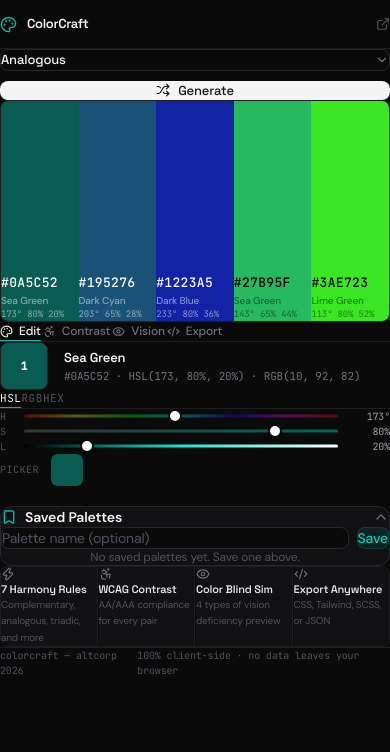
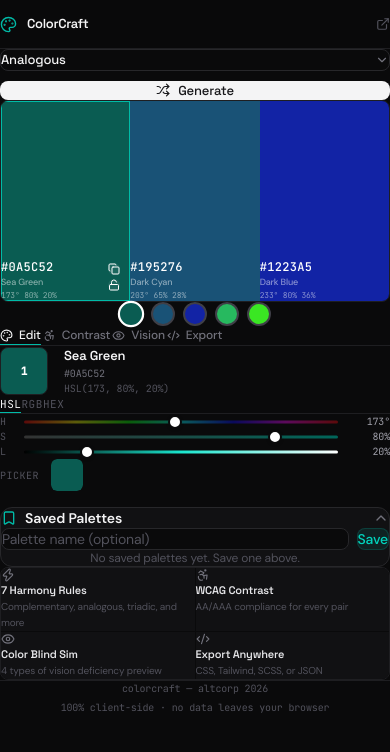
Before and after one commit to WarriorSushi/colorcraft, a Next.js app: page / in a window 390 px wide. Shown: the top 752 px of the page. Built offline with nearby package versions, Linux system fonts and the light colour scheme.

Commit message:
fix: mobile responsive — safe padding, scrollable palette, wrapping features, 2-col on small screens

```diff
--- a/src/app/page.tsx
+++ b/src/app/page.tsx
@@ -75,15 +75,15 @@
 
   return (
     <div className="min-h-screen bg-[#0a0a0b]">
-      {/* Compact header — tool-like, not website-like */}
+      {/* Header — safe padding on all screens */}
       <header className="border-b border-[#1e1e21] sticky top-0 z-40 bg-[#0a0a0b]/95 backdrop-blur-sm">
-        <div className="max-w-[1400px] mx-auto px-5 h-12 flex items-center justify-between">
+        <div className="max-w-[1400px] mx-auto px-4 sm:px-6 lg:px-8 h-12 flex items-center justify-between">
           <div className="flex items-center gap-2.5">
             <Palette size={17} className="text-teal-500" />
             <span className="text-[13px] font-display font-semibold text-zinc-100 tracking-tight">ColorCraft</span>
             <span className="text-[10px] text-zinc-600 font-mono ml-1 hidden sm:inline">v1.0</span>
           </div>
-          <div className="flex items-center gap-4">
+          <div className="flex items-center gap-3">
             <span className="hidden md:flex items-center gap-1 text-[10px] text-zinc-600 font-mono">
               <kbd className="bg-zinc-800/60 px-1.5 py-0.5 rounded text-zinc-500 border border-zinc-800">Space</kbd>
               regenerate
@@ -99,22 +99,22 @@
         </div>
       </header>
 
-      <main className="max-w-[1400px] mx-auto px-5 py-5 space-y-5">
-        {/* Controls — tight, tool-bar feel */}
+      <main className="max-w-[1400px] mx-auto px-4 sm:px-6 lg:px-8 py-4 sm:py-5 space-y-4 sm:space-y-5">
+        {/* Controls */}
         <div className="flex flex-col sm:flex-row gap-2.5">
           <div className="flex-1">
             <HarmonySelector value={harmony} onChange={handleHarmonyChange} />
           </div>
           <button
             onClick={regenerate}
-            className="flex items-center justify-center gap-2 bg-zinc-100 hover:bg-white text-zinc-900 font-medium font-display rounded-lg px-5 py-2 text-[13px] transition-all active:scale-[0.98]"
+            className="flex items-center justify-center gap-2 bg-zinc-100 hover:bg-white text-zinc-900 font-medium font-display rounded-lg px-5 py-2.5 sm:py-2 text-[13px] transition-all active:scale-[0.98]"
           >
             <Shuffle size={14} />
             Generate
           </button>
         </div>
 
-        {/* THE PALETTE — this is the hero, tall and dominant */}
+        {/* THE PALETTE — responsive: horizontal scroll on mobile, grid on desktop */}
         <PaletteBar
           colors={colors}
           locked={locked}
@@ -125,15 +125,15 @@
           selectedIndex={selectedIndex}
         />
 
-        {/* Tab bar — compact, left-aligned */}
-        <div className="flex items-center gap-0.5 border-b border-[#1e1e21]">
+        {/* Tab bar — scrollable on mobile */}
+        <div className="flex items-center gap-0.5 border-b border-[#1e1e21] overflow-x-auto -mx-4 px-4 sm:mx-0 sm:px-0">
           {TABS.map(tab => {
             const Icon = tab.icon;
             return (
               <button
                 key={tab.id}
                 onClick={() => setActiveTab(tab.id)}
-                className={`flex items-center gap-1.5 px-3.5 py-2.5 text-[12px] font-medium transition-colors border-b-[1.5px] -mb-px ${
+                className={`flex items-center gap-1.5 px-3 sm:px-3.5 py-2.5 text-[12px] font-medium transition-colors border-b-[1.5px] -mb-px whitespace-nowrap ${
                   activeTab === tab.id
                     ? 'border-teal-500 text-zinc-100'
                     : 'border-transparent text-zinc-500 hover:text-zinc-300'
@@ -146,8 +146,8 @@
           })}
         </div>
 
-        {/* Content — asymmetric 2/3 + 1/3 layout */}
-        <div className="grid lg:grid-cols-[1fr_320px] gap-5">
+        {/* Content — stacks on mobile, side-by-side on desktop */}
+        <div className="grid lg:grid-cols-[1fr_320px] gap-4 sm:gap-5">
           <div>
             {activeTab === 'editor' && (
               <ColorEditor
@@ -169,8 +169,8 @@
           </div>
         </div>
 
-        {/* Feature strip — horizontal, dense, not a card grid */}
-        <div className="flex items-stretch gap-px mt-6 rounded-lg overflow-hidden border border-[#1e1e21]">
+        {/* Feature strip — stacks on mobile, horizontal on desktop */}
+        <div className="grid grid-cols-2 sm:grid-cols-4 gap-px mt-4 sm:mt-6 rounded-lg overflow-hidden border border-[#1e1e21]">
           {[
             { icon: Zap, title: '7 Harmony Rules', desc: 'Complementary, analogous, triadic, and more' },
             { icon: Accessibility, title: 'WCAG Contrast', desc: 'AA/AAA compliance for every pair' },
@@ -179,8 +179,8 @@
           ].map((f, i) => {
             const Icon = f.icon;
             return (
-              <div key={i} className="flex-1 bg-[#111113] px-4 py-3.5 border-r border-[#1e1e21] last:border-r-0">
-                <Icon size={14} className="text-zinc-500 mb-2" />
+              <div key={i} className="bg-[#111113] px-3.5 sm:px-4 py-3 sm:py-3.5">
+                <Icon size={14} className="text-zinc-500 mb-1.5 sm:mb-2" />
                 <h3 className="text-[11px] font-display font-semibold text-zinc-200 mb-0.5">{f.title}</h3>
                 <p className="text-[10px] text-zinc-600 leading-relaxed">{f.desc}</p>
               </div>
@@ -189,9 +189,9 @@
         </div>
       </main>
 
-      {/* Minimal footer */}
-      <footer className="border-t border-[#1e1e21] mt-8">
-        <div className="max-w-[1400px] mx-auto px-5 py-4 flex items-center justify-between text-[10px] text-zinc-600 font-mono">
+      {/* Footer — wraps on mobile */}
+      <footer className="border-t border-[#1e1e21] mt-6 sm:mt-8">
+        <div className="max-w-[1400px] mx-auto px-4 sm:px-6 lg:px-8 py-4 flex flex-col sm:flex-row items-center justify-between gap-1 text-[10px] text-zinc-600 font-mono">
           <span>colorcraft — altcorp 2026</span>
           <span>100% client-side · no data leaves your browser</span>
         </div>
--- a/src/components/ColorEditor.tsx
+++ b/src/components/ColorEditor.tsx
@@ -43,7 +43,11 @@
         </div>
         <div>
           <div className="text-[13px] font-display font-semibold text-zinc-100">{name}</div>
-          <div className="text-[11px] font-mono text-zinc-500">{color.toUpperCase()} · HSL({hsl.h}, {hsl.s}%, {hsl.l}%) · RGB({rgb.r}, {rgb.g}, {rgb.b})</div>
+          <div className="text-[10px] sm:text-[11px] font-mono text-zinc-500 break-all sm:break-normal">
+            <span>{color.toUpperCase()}</span>
+            <span className="hidden sm:inline"> · HSL({hsl.h}, {hsl.s}%, {hsl.l}%) · RGB({rgb.r}, {rgb.g}, {rgb.b})</span>
+            <span className="sm:hidden block mt-0.5 text-zinc-600">HSL({hsl.h}, {hsl.s}%, {hsl.l}%)</span>
+          </div>
         </div>
       </div>
 
--- a/src/components/ContrastChecker.tsx
+++ b/src/components/ContrastChecker.tsx
@@ -93,7 +93,7 @@
       </div>
 
       {/* Legend */}
-      <div className="flex items-center gap-4 pt-2 border-t border-zinc-800/50 text-[10px]">
+      <div className="flex flex-wrap items-center gap-2 sm:gap-4 pt-2 border-t border-zinc-800/50 text-[10px]">
         <span className="text-zinc-600">WCAG Levels:</span>
         <span style={{ color: '#22c55e' }}>AAA ≥ 7:1</span>
         <span style={{ color: '#14b8a6' }}>AA ≥ 4.5:1</span>
--- a/src/components/ExportPanel.tsx
+++ b/src/components/ExportPanel.tsx
@@ -51,14 +51,14 @@
   };
 
   return (
-    <div className="bg-[#111113] border border-zinc-800 rounded-xl p-5 space-y-4">
+    <div className="bg-[#111113] border border-zinc-800 rounded-xl p-4 sm:p-5 space-y-4">
       <h3 className="text-sm font-semibold text-zinc-100 flex items-center gap-2">
         <Code size={16} className="text-teal-500" />
         Export
       </h3>
 
       {/* Format tabs */}
-      <div className="flex gap-1 bg-[#0a0a0b] rounded-lg p-1">
+      <div className="grid grid-cols-2 sm:flex gap-1 bg-[#0a0a0b] rounded-lg p-1">
         {FORMATS.map(f => (
           <button
             key={f.value}
--- a/src/components/PaletteBar.tsx
+++ b/src/components/PaletteBar.tsx
@@ -28,87 +28,154 @@
   }, []);
 
   return (
-    <div className="grid grid-cols-5 gap-0 rounded-lg overflow-hidden border border-[#1e1e21]">
-      {colors.map((color, i) => {
+    <>
+      {/* Desktop: 5-column grid, tall swatches */}
+      <div className="hidden sm:grid grid-cols-5 gap-0 rounded-lg overflow-hidden border border-[#1e1e21]">
+        {colors.map((color, i) => (
+          <Swatch
+            key={`d-${i}`}
+            color={color}
+            index={i}
+            isSelected={i === selectedIndex}
+            isLocked={locked[i]}
+            isDragging={i === dragIndex}
+            isDragOver={i === dragOverIndex && dragIndex !== i}
+            copiedIndex={copiedIndex}
+            height="h-[280px]"
+            onSelect={() => onSelectColor(i)}
+            onCopy={() => copyColor(color, i)}
+            onToggleLock={() => onToggleLock(i)}
+            onDragStart={() => setDragIndex(i)}
+            onDragOver={() => setDragOverIndex(i)}
+            onDrop={() => {
+              if (dragIndex !== null && dragIndex !== i) onReorder(dragIndex, i);
+              setDragIndex(null); setDragOverIndex(null);
+            }}
+            onDragEnd={() => { setDragIndex(null); setDragOverIndex(null); }}
+          />
+        ))}
+      </div>
+
+      {/* Mobile: horizontal scroll strip with tappable swatches */}
+      <div className="sm:hidden flex gap-0 rounded-lg overflow-hidden border border-[#1e1e21] overflow-x-auto snap-x snap-mandatory">
+        {colors.map((color, i) => (
+          <Swatch
+            key={`m-${i}`}
+            color={color}
+            index={i}
+            isSelected={i === selectedIndex}
+            isLocked={locked[i]}
+            isDragging={false}
+            isDragOver={false}
+            copiedIndex={copiedIndex}
+            height="h-[200px]"
+            className="min-w-[33.333%] snap-center"
+            onSelect={() => onSelectColor(i)}
+            onCopy={() => copyColor(color, i)}
+            onToggleLock={() => onToggleLock(i)}
+          />
+        ))}
+      </div>
+
+      {/* Mobile: selected color indicator dots */}
+      <div className="sm:hidden flex items-center justify-center gap-2 pt-2">
+        {colors.map((color, i) => (
+          <button
+            key={i}
+            onClick={() => onSelectColor(i)}
+            className={`w-6 h-6 rounded-full border-2 transition-all ${
+              i === selectedIndex ? 'border-white scale-110' : 'border-zinc-700'
+            }`}
+            style={{ backgroundColor: color }}
+            aria-label={`Select color ${i + 1}`}
+          />
+        ))}
+      </div>
+    </>
+  );
+}
+
+function Swatch({
+  color, index, isSelected, isLocked, isDragging, isDragOver, copiedIndex, height,
+  className = '', onSelect, onCopy, onToggleLock, onDragStart, onDragOver, onDrop, onDragEnd,
+}: {
+  color: string; index: number; isSelected: boolean; isLocked: boolean;
+  isDragging: boolean; isDragOver: boolean; copiedIndex: number | null;
+  height: string; className?: string;
+  onSelect: () => void; onCopy: () => void; onToggleLock: () => void;
+  onDragStart?: () => void; onDragOver?: () => void; onDrop?: () => void; onDragEnd?: () => void;
+}) {
   const textColor = textColorForBg(color);
   const textDim = textColor === '#ffffff' ? 'rgba(255,255,255,0.5)' : 'rgba(0,0,0,0.45)';
   const hsl = hexToHsl(color);
   const name = nearestColorName(color);
-        const isSelected = i === selectedIndex;
-        const isDragging = i === dragIndex;
-        const isDragOver = i === dragOverIndex && dragIndex !== i;
 
   return (
     <div
-            key={i}
-            className={`relative group cursor-pointer transition-all duration-150 ${
-              isSelected ? 'ring-1.5 ring-teal-500 ring-offset-1 ring-offset-[#0a0a0b] z-10' : ''
-            } ${isDragging ? 'opacity-30' : ''} ${isDragOver ? 'brightness-110' : ''}`}
+      className={`relative group cursor-pointer transition-all duration-150 flex-shrink-0 ${
+        isSelected ? 'ring-1 ring-teal-500 ring-inset z-10' : ''
+      } ${isDragging ? 'opacity-30' : ''} ${isDragOver ? 'brightness-110' : ''} ${className}`}
       style={{ backgroundColor: color }}
-            onClick={() => onSelectColor(i)}
-            draggable
-            onDragStart={(e) => { setDragIndex(i); e.dataTransfer.effectAllowed = 'move'; }}
-            onDragOver={(e) => { e.preventDefault(); setDragOverIndex(i); }}
-            onDrop={(e) => {
-              e.preventDefault();
-              if (dragIndex !== null && dragIndex !== i) onReorder(dragIndex, i);
-              setDragIndex(null); setDragOverIndex(null);
-            }}
-            onDragEnd={() => { setDragIndex(null); setDragOverIndex(null); }}
+      onClick={onSelect}
+      draggable={!!onDragStart}
+      onDragStart={onDragStart ? (e) => { e.dataTransfer.effectAllowed = 'move'; onDragStart(); } : undefined}
+      onDragOver={onDragOver ? (e) => { e.preventDefault(); onDragOver(); } : undefined}
+      onDrop={onDrop ? (e) => { e.preventDefault(); onDrop(); } : undefined}
+      onDragEnd={onDragEnd}
     >
-            {/* Tall swatch — the palette IS the hero */}
-            <div className="h-[220px] md:h-[280px] flex flex-col justify-end p-3 md:p-4">
+      <div className={`${height} flex flex-col justify-end p-3`}>
         {/* Lock badge */}
-              {locked[i] && (
-                <div className="absolute top-3 right-3" style={{ color: textDim }}>
+        {isLocked && (
+          <div className="absolute top-2.5 right-2.5" style={{ color: textDim }}>
             <Lock size={11} />
           </div>
         )}
 
-              {/* Drag handle — top center on hover */}
+        {/* Drag handle — desktop only */}
+        {onDragStart && (
           <div
-                className="absolute top-2.5 left-1/2 -translate-x-1/2 opacity-0 group-hover:opacity-40 transition-opacity cursor-grab active:cursor-grabbing"
+            className="absolute top-2 left-1/2 -translate-x-1/2 opacity-0 group-hover:opacity-40 transition-opacity cursor-grab active:cursor-grabbing"
             style={{ color: textColor }}
           >
             <GripVertical size={14} />
           </div>
+        )}
 
         {/* Color data — bottom-aligned, left-aligned */}
-              <div className="space-y-1">
-                <span className="block text-[13px] font-mono font-medium tracking-wide uppercase" style={{ color: textColor }}>
+        <div className="space-y-0.5">
+          <span className="block text-[12px] sm:text-[13px] font-mono font-medium tracking-wide uppercase" style={{ color: textColor }}>
             {color}
           </span>
-                <span className="block text-[10px] font-medium" style={{ color: textDim }}>
+          <span className="block text-[9px] sm:text-[10px] font-medium" style={{ color: textDim }}>
             {name}
           </span>
-                <span className="block text-[9px] font-mono" style={{ color: textDim }}>
+          <span className="block text-[8px] sm:text-[9px] font-mono" style={{ color: textDim }}>
             {hsl.h}° {hsl.s}% {hsl.l}%
           </span>
         </div>
 
-              {/* Actions — bottom right on hover */}
-              <div className="absolute bottom-3 right-3 flex flex-col gap-1 opacity-0 group-hover:opacity-100 transition-opacity">
+        {/* Actions — visible on tap (mobile) or hover (desktop) */}
+        <div className={`absolute bottom-2.5 right-2.5 flex flex-col gap-1 ${
+          isSelected ? 'opacity-100' : 'opacity-0 group-hover:opacity-100'
+        } transition-opacity`}>
           <button
-                  onClick={(e) => { e.stopPropagation(); copyColor(color, i); }}
+            onClick={(e) => { e.stopPropagation(); onCopy(); }}
             className="p-1.5 rounded-md transition-colors"
-                  style={{ backgroundColor: `${textColor}10`, color: textColor }}
+            style={{ backgroundColor: `${textColor}12`, color: textColor }}
             title="Copy hex"
           >
-                  {copiedIndex === i ? <Check size={12} /> : <Copy size={12} />}
+            {copiedIndex === index ? <Check size={12} /> : <Copy size={12} />}
           </button>
           <button
-                  onClick={(e) => { e.stopPropagation(); onToggleLock(i); }}
+            onClick={(e) => { e.stopPropagation(); onToggleLock(); }}
             className="p-1.5 rounded-md transition-colors"
-                  style={{ backgroundColor: `${textColor}10`, color: textColor }}
-                  title={locked[i] ? 'Unlock' : 'Lock'}
+            style={{ backgroundColor: `${textColor}12`, color: textColor }}
+            title={isLocked ? 'Unlock' : 'Lock'}
           >
-                  {locked[i] ? <Lock size={12} /> : <Unlock size={12} />}
+            {isLocked ? <Lock size={12} /> : <Unlock size={12} />}
           </button>
         </div>
       </div>
     </div>
   );
-      })}
-    </div>
-  );
 }
```
Lines whose indentation alone changed are shown as unchanged.
